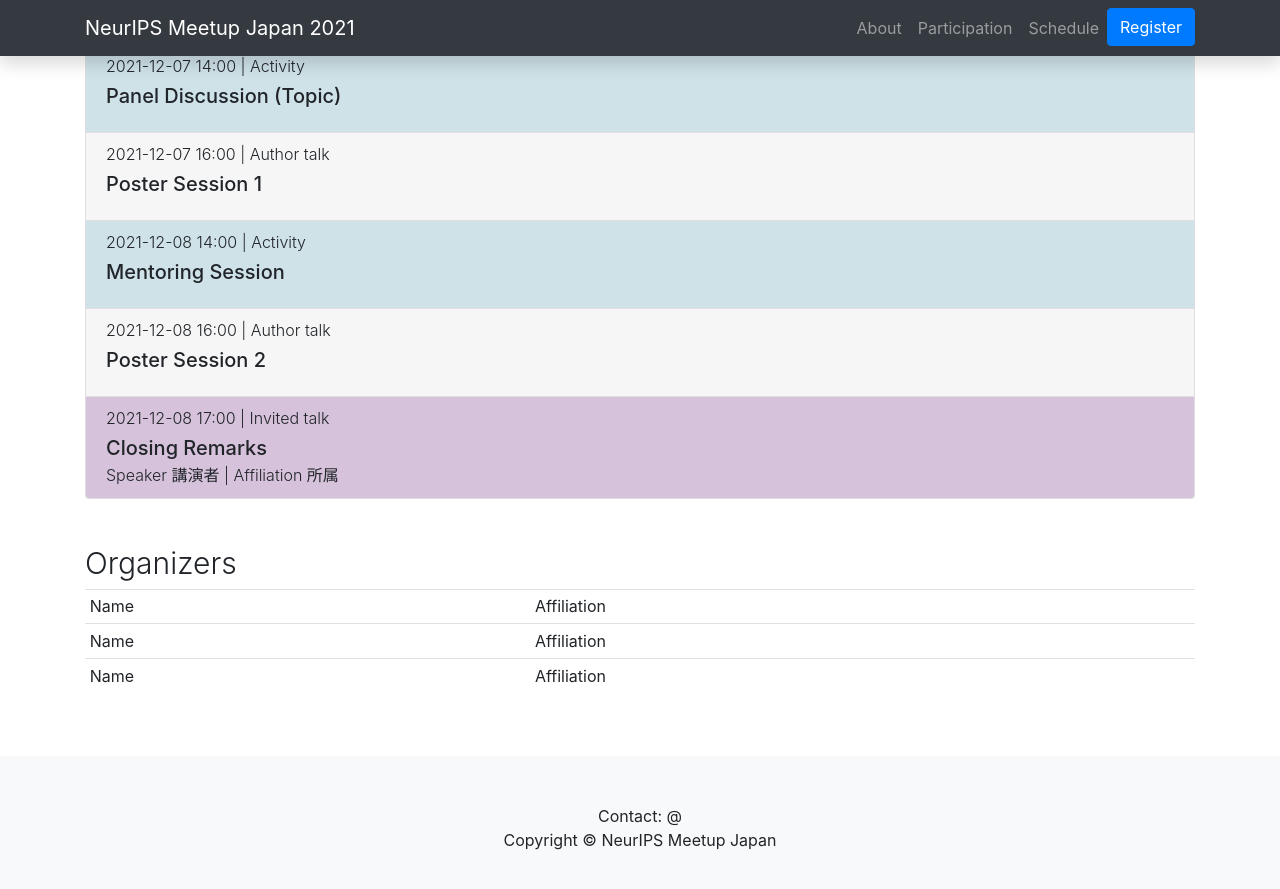
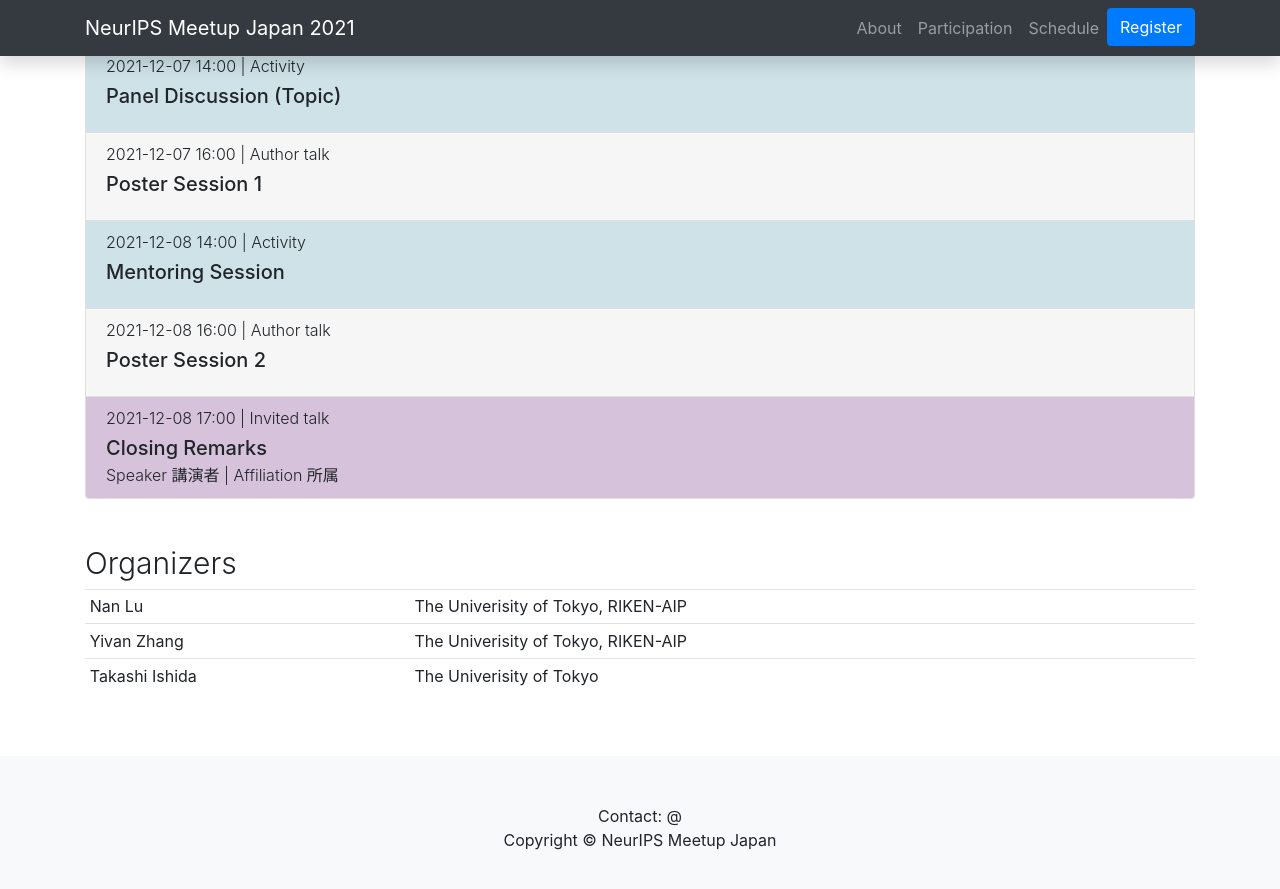
Before and after one commit to NeurIPSMeetupJapan/neuripsmeetupjapan.github.io, a Jekyll site: the page built from index.md, in a window 1280 px wide and 900 px high, scrolled down 2271 px. Shown: the top 889 px of the window. Built offline with Jekyll 4.4.1, drawn with Linux system fonts in a browser that asks for light colours.

Commit message:
Update committee.html

```diff
--- a/_includes/committee.html
+++ b/_includes/committee.html
@@ -1,16 +1,16 @@
 <table class="table table-sm">
   <tbody>
     <tr>
-      <td>Name</td>
-      <td>Affiliation</td>
+      <td>Nan Lu</td>
+      <td>The Univerisity of Tokyo, RIKEN-AIP</td>
     </tr>
     <tr>
-      <td>Name</td>
-      <td>Affiliation</td>
+      <td>Yivan Zhang</td>
+      <td>The Univerisity of Tokyo, RIKEN-AIP</td>
     </tr>
     <tr>
-      <td>Name</td>
-      <td>Affiliation</td>
+      <td>Takashi Ishida</td>
+      <td>The Univerisity of Tokyo</td>
     </tr>
   </tbody>
 </table>
```
